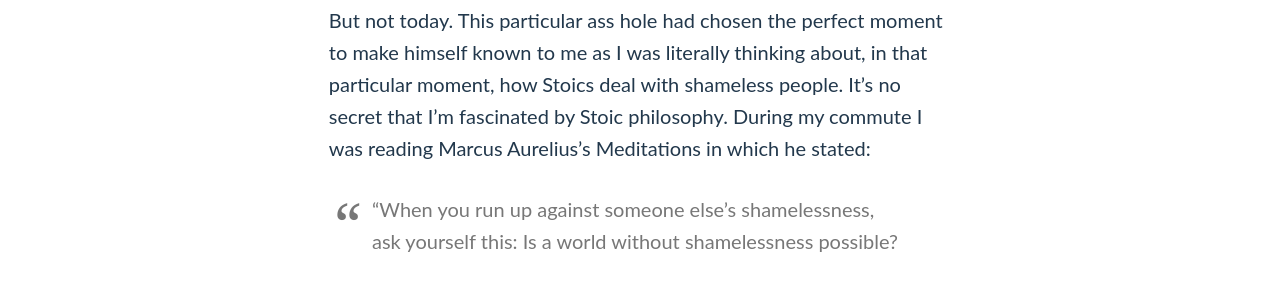
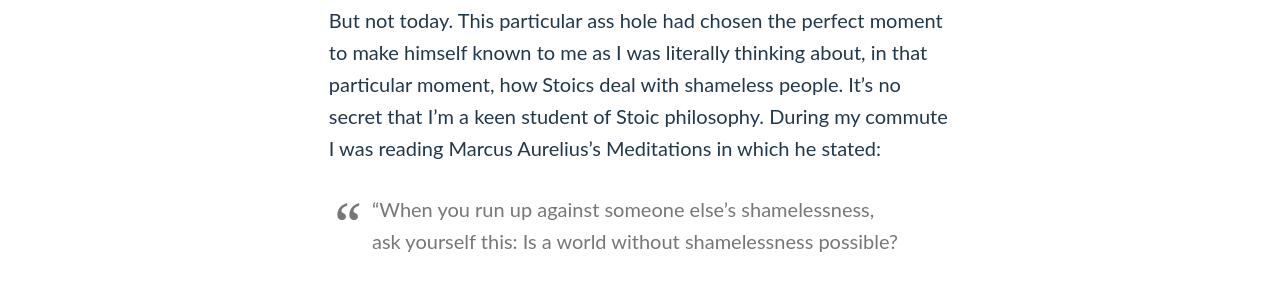
Before and after one commit to acairns/acairns.github.io, a Jekyll site: the page built from _posts/2019-09-06-how-to-deal-with-terrible-people.md, in a window 1280 px wide. Shown: the part 713-1006 px from the top of the page. Built offline with Jekyll 4.4.1, drawn with Linux system fonts in a browser that asks for light colours.

Commit message:
Better wording about stoicism interest

```diff
--- a/_posts/2019-09-06-how-to-deal-with-terrible-people.md
+++ b/_posts/2019-09-06-how-to-deal-with-terrible-people.md
@@ -12,7 +12,7 @@ How did I react? I laughed.
 
 This wouldn't be my usual reaction. I'd typically get angry, storm after them, and hope an opportunity arose where I could return the favour. But it wouldn't, and some form of negative internal dialog would likely surface and ruin more of my day than I'd care to admit.
 
-But not today. This particular ass hole had chosen the perfect moment to make himself known to me as I was literally thinking about, in that particular moment, how Stoics deal with shameless people. It's no secret that I'm fascinated by Stoic philosophy. During my commute I was reading Marcus Aurelius's Meditations in which he stated:
+But not today. This particular ass hole had chosen the perfect moment to make himself known to me as I was literally thinking about, in that particular moment, how Stoics deal with shameless people. It's no secret that I'm a keen student of Stoic philosophy. During my commute I was reading Marcus Aurelius's Meditations in which he stated:
 
 > “When you run up against someone else’s shamelessness, ask yourself this: Is a world without shamelessness possible?
 >
```
